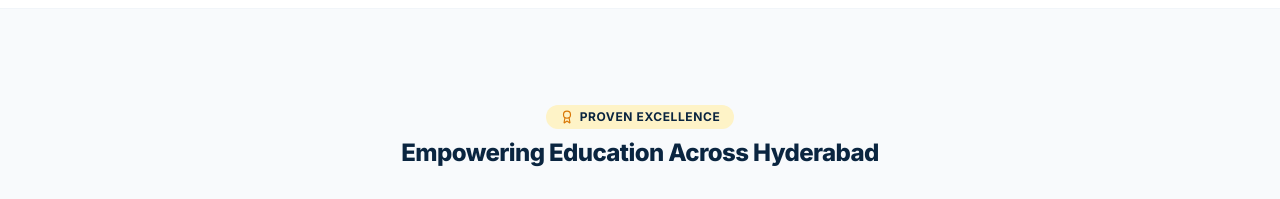
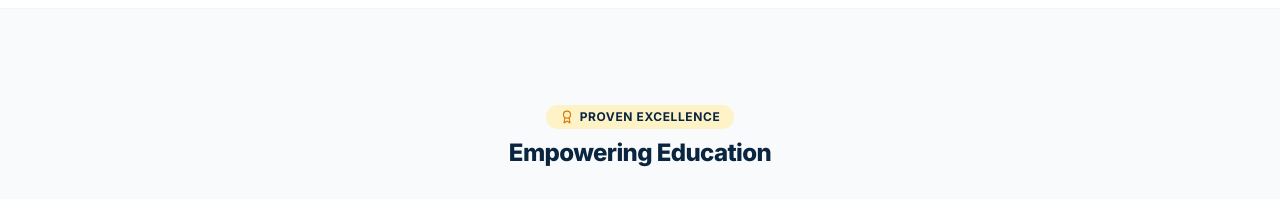
Before and after one commit to shaikmuzammil2905/roarups, a React (Vite) app: page / in a window 1280 px wide. Shown: the part 840-1039 px from the top of the page. Built offline with nearby package versions, Linux system fonts and the light colour scheme; no server answers; the database is empty.

Commit message:
Update Proven Excellence heading to Empowering Education

```diff
--- a/src/components/sections/ServicesTypingStats.tsx
+++ b/src/components/sections/ServicesTypingStats.tsx
@@ -132,7 +132,7 @@ export const ServicesTypingStats: React.FC = () => {
           Proven Excellence
         </span>
         <h3 className="text-xl sm:text-2xl font-extrabold text-roar-navy tracking-tight">
-          Empowering Education Across Hyderabad
+          Empowering Education
         </h3>
       </div>
 
```
Also changed, not shown: 4 other files (tests, documents, lock files or other folders).
